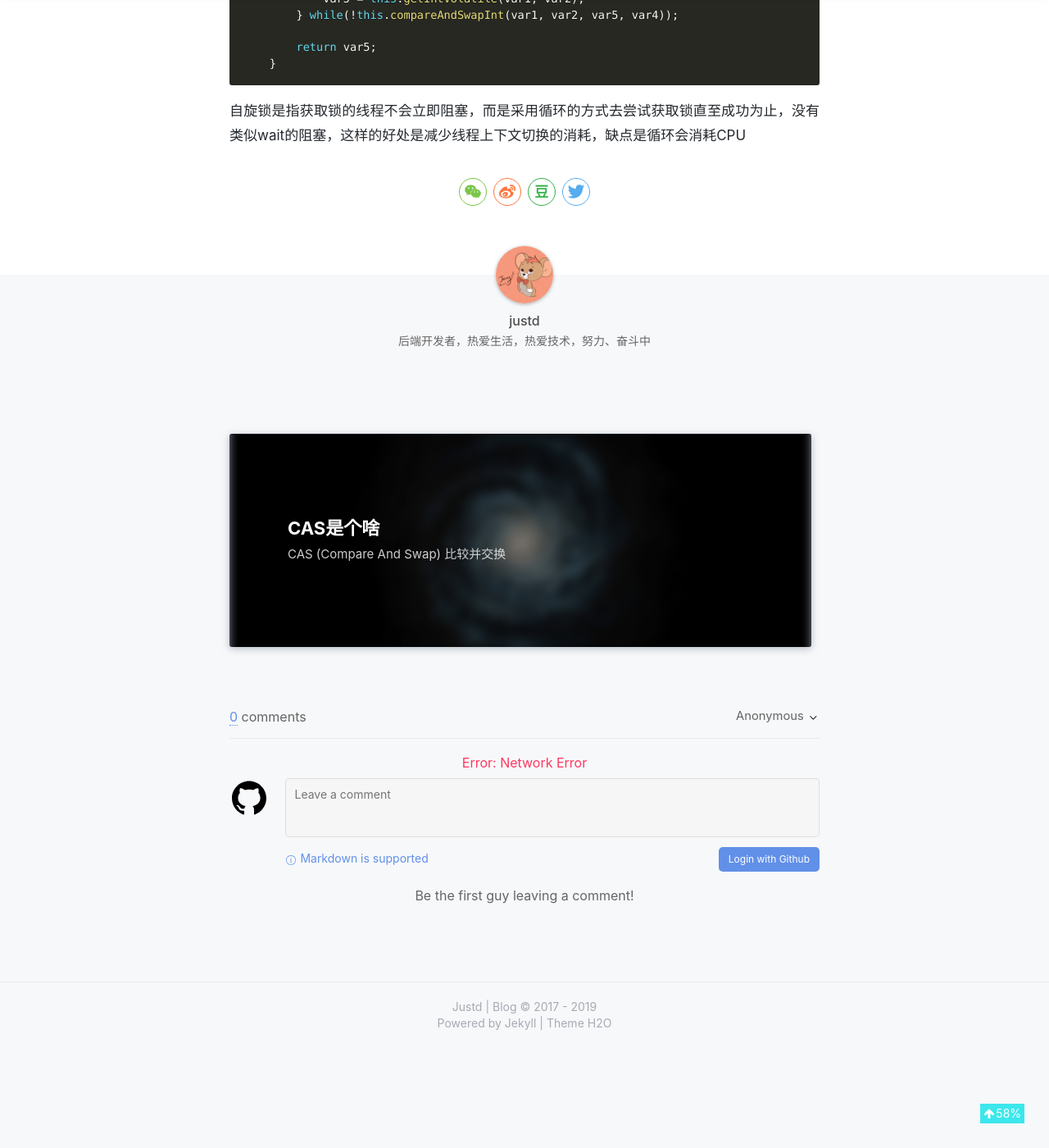
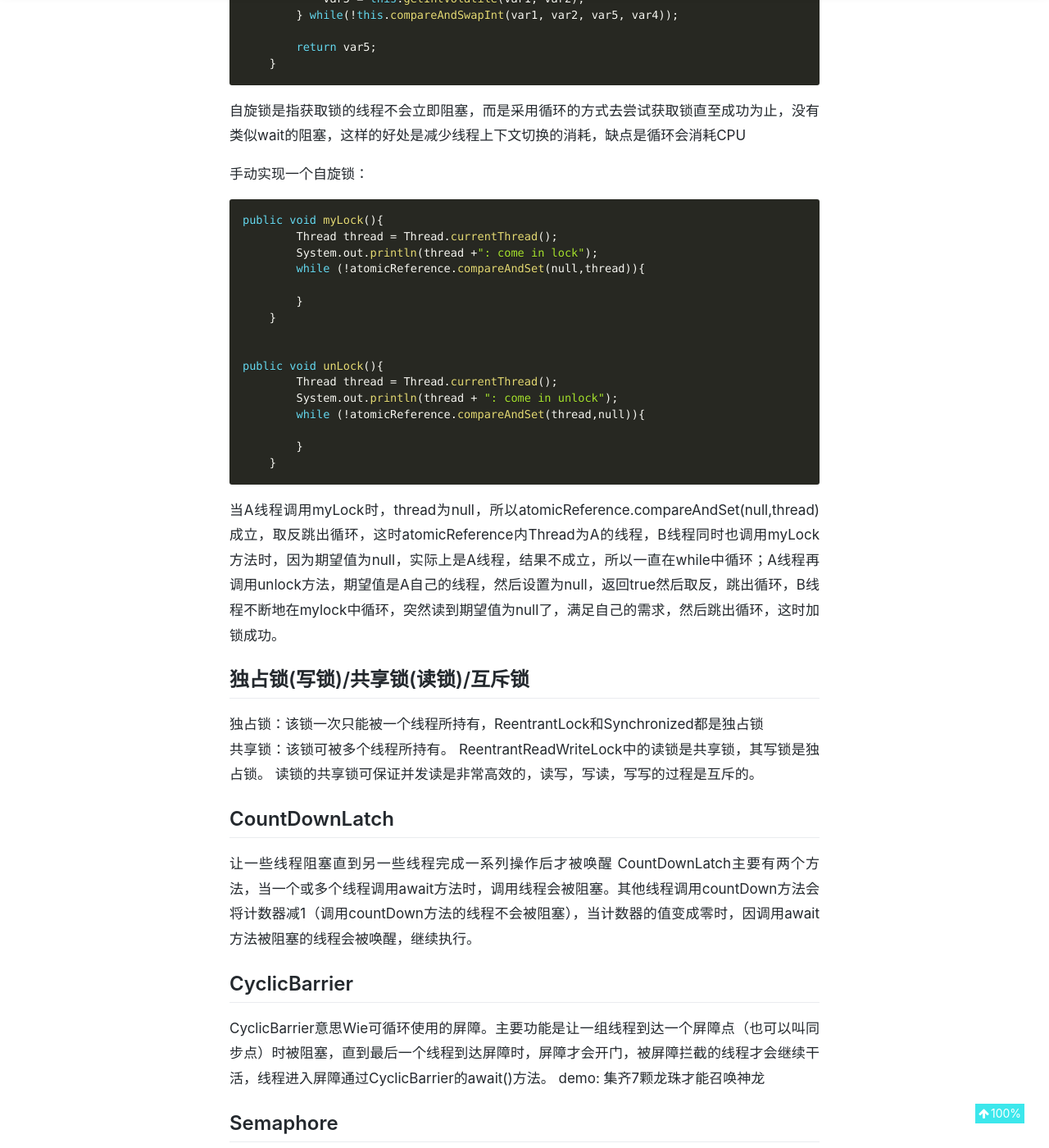
Before and after one commit to justde/justde.github.io, a Jekyll site: the page built from _posts/2019-06-24-Lock.md, in a window 1280 px wide and 1400 px high, scrolled down 1628 px. Shown: the whole window at 82% size. Built offline with Jekyll 4.4.1, drawn with Linux system fonts in a browser that asks for light colours; nearby versions of some CDN libraries; comment, search, counter and statistics services are not loaded; a style sheet for code colours, icons or effects is not loaded; some of the changed text lies outside the part shown.

Commit message:
java lock

````diff
--- a/_posts/2019-06-24-Lock.md
+++ b/_posts/2019-06-24-Lock.md
@@ -47,3 +47,42 @@ tags:  java 面试题 lock
 ```
 
 自旋锁是指获取锁的线程不会立即阻塞，而是采用循环的方式去尝试获取锁直至成功为止，没有类似wait的阻塞，这样的好处是减少线程上下文切换的消耗，缺点是循环会消耗CPU
+
+手动实现一个自旋锁：
+```java
+public void myLock(){
+        Thread thread = Thread.currentThread();
+        System.out.println(thread +": come in lock");
+        while (!atomicReference.compareAndSet(null,thread)){
+
+        }
+    }
+
+
+public void unLock(){
+        Thread thread = Thread.currentThread();
+        System.out.println(thread + ": come in unlock");
+        while (!atomicReference.compareAndSet(thread,null)){
+
+        }
+    }
+```
+当A线程调用myLock时，thread为null，所以atomicReference.compareAndSet(null,thread)成立，取反跳出循环，这时atomicReference内Thread为A的线程，B线程同时也调用myLock方法时，因为期望值为null，实际上是A线程，结果不成立，所以一直在while中循环；A线程再调用unlock方法，期望值是A自己的线程，然后设置为null，返回true然后取反，跳出循环，B线程不断地在mylock中循环，突然读到期望值为null了，满足自己的需求，然后跳出循环，这时加锁成功。
+
+
+## 独占锁(写锁)/共享锁(读锁)/互斥锁
+独占锁：该锁一次只能被一个线程所持有，ReentrantLock和Synchronized都是独占锁
+共享锁：该锁可被多个线程所持有。
+ReentrantReadWriteLock中的读锁是共享锁，其写锁是独占锁。
+读锁的共享锁可保证并发读是非常高效的，读写，写读，写写的过程是互斥的。
+
+## CountDownLatch
+让一些线程阻塞直到另一些线程完成一系列操作后才被唤醒
+CountDownLatch主要有两个方法，当一个或多个线程调用await方法时，调用线程会被阻塞。其他线程调用countDown方法会将计数器减1（调用countDown方法的线程不会被阻塞），当计数器的值变成零时，因调用await方法被阻塞的线程会被唤醒，继续执行。
+
+## CyclicBarrier
+CyclicBarrier意思Wie可循环使用的屏障。主要功能是让一组线程到达一个屏障点（也可以叫同步点）时被阻塞，直到最后一个线程到达屏障时，屏障才会开门，被屏障拦截的线程才会继续干活，线程进入屏障通过CyclicBarrier的await()方法。
+demo: 集齐7颗龙珠才能召唤神龙
+
+## Semaphore
+Semaphore 信号量，主要用于两个目的，一个是用于多个共享资源的互斥使用，另一个用于并发线程数的控制。
````
